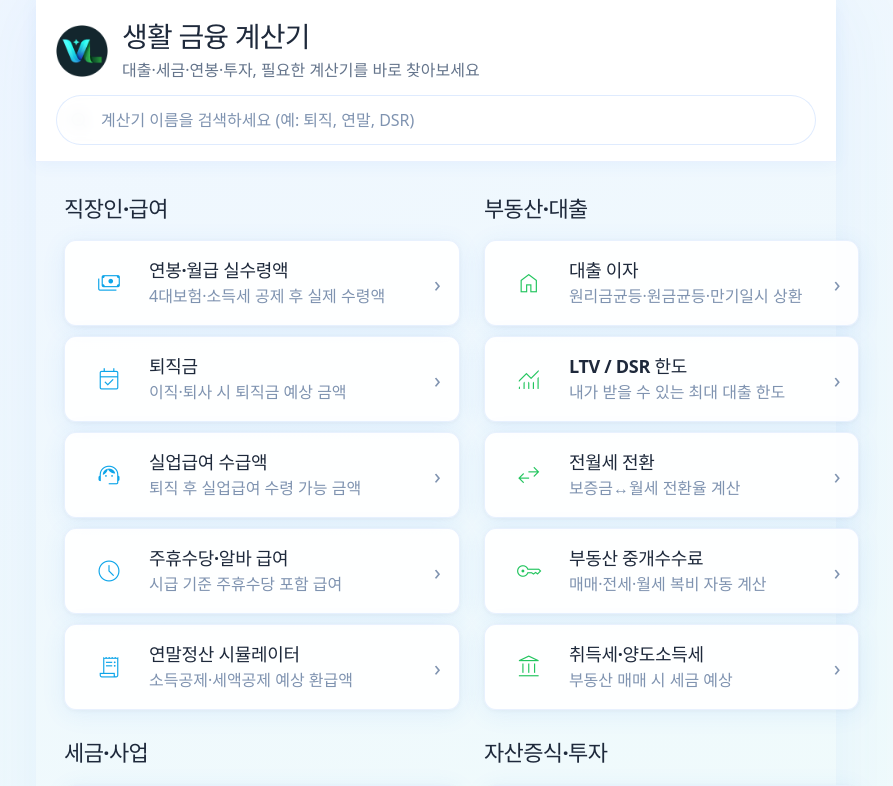
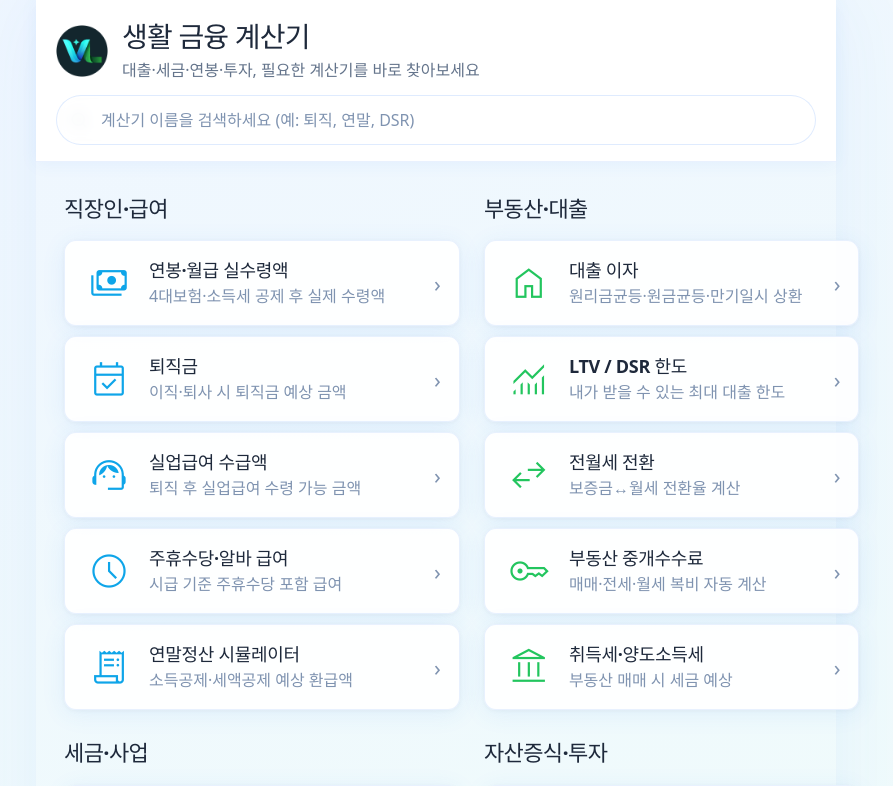
Before and after one commit to bk881234-cyber/financial-calculator, a React (Vite) app: page / in a window 1280 px wide. Shown: the top 786 px of the page, without its empty margins (204-1097 px from the left). Built offline with nearby package versions, Linux system fonts and the light colour scheme; a web font is replaced by a local one.

Commit message:
feat: Icon weight 300 and 1.5x size update

```diff
--- a/src/components/PremiumIcons.jsx
+++ b/src/components/PremiumIcons.jsx
@@ -7,7 +7,7 @@ const iconStyle = (color) => ({
   fontFamily: "'Material Symbols Outlined'",
   fontWeight: 'normal',
   fontStyle: 'normal',
-  fontSize: '28px',
+  fontSize: '42px',
   lineHeight: 1,
   letterSpacing: 'normal',
   textTransform: 'none',
@@ -17,7 +17,7 @@ const iconStyle = (color) => ({
   direction: 'ltr',
   WebkitFontFeatureSettings: "'liga'",
   WebkitFontSmoothing: 'antialiased',
-  fontVariationSettings: "'FILL' 0, 'wght' 200, 'GRAD' 0, 'opsz' 24",
+  fontVariationSettings: "'FILL' 0, 'wght' 300, 'GRAD' 0, 'opsz' 40",
   color,
   userSelect: 'none',
 });
```
